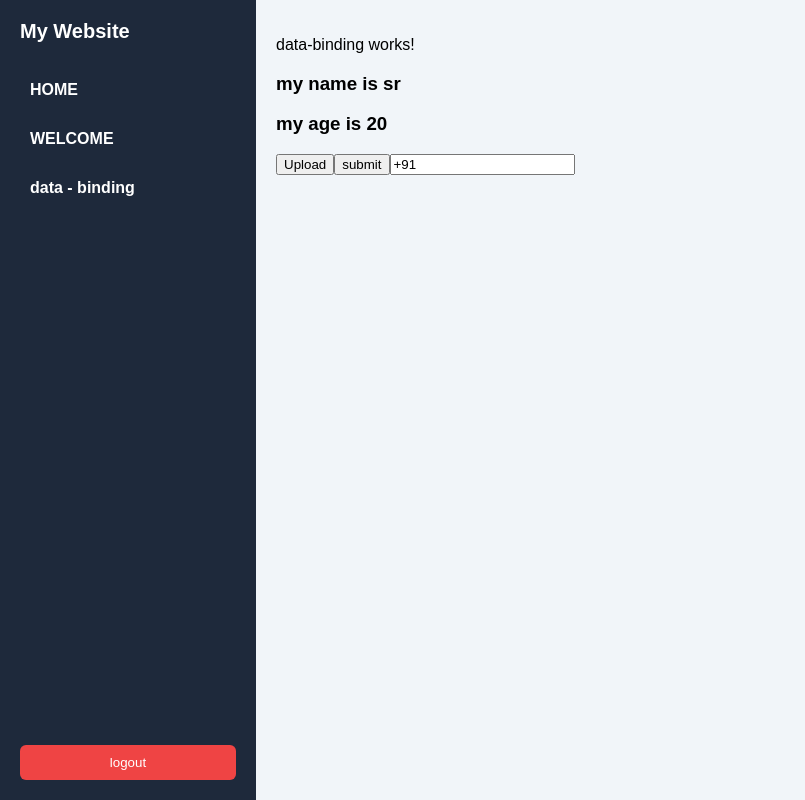
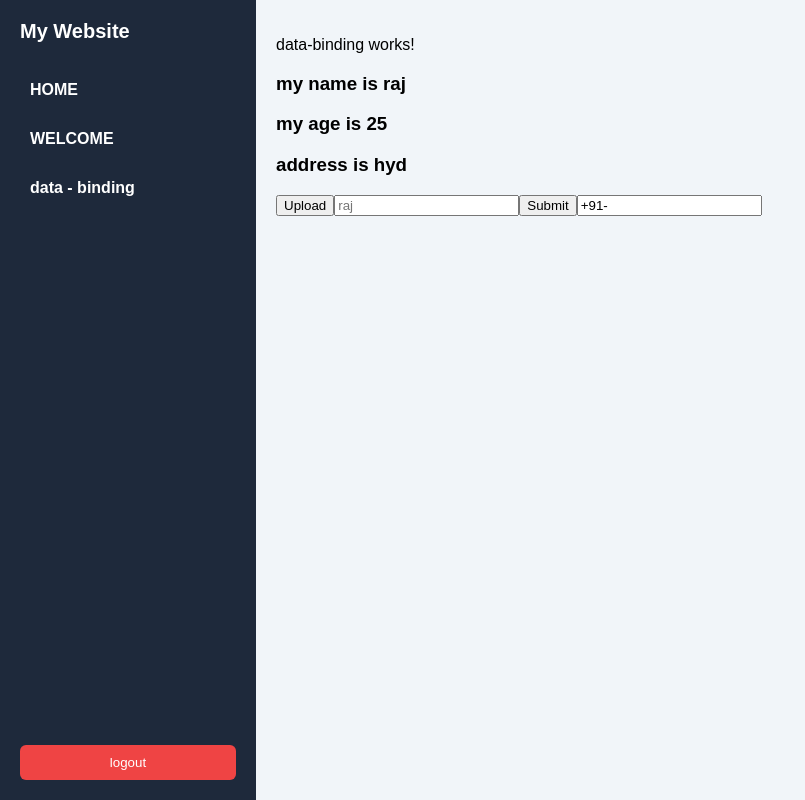
Before and after one commit to siva20510/my-app, an Angular app: page /dashboard/data-binding in a window 1280 px wide. Shown: the whole page, without its empty margins (0-805 px from the left). Built offline with nearby package versions, Linux system fonts and the light colour scheme.

Commit message:
Con: data binding

```diff
--- a/src/app/data-binding/data-binding.component.html
+++ b/src/app/data-binding/data-binding.component.html
@@ -4,12 +4,14 @@
 
 <h3>my name is {{name}}</h3>
 <h3>my age is {{age}}</h3>
+<h3>address is {{address}}</h3>
 
 <!-- property binding -->
  <button [disabled]="isInValid">Upload</button>
+ <input type="text" [placeholder]="name">
 
  <!--event binding  -->
- <button (click)="submit()">submit</button>
+ <button (click)="submit()">Submit</button>
 
  <!-- two way binding -->
   <input type="text" [(ngModel)] = "phone">
--- a/src/app/data-binding/data-binding.component.ts
+++ b/src/app/data-binding/data-binding.component.ts
@@ -8,13 +8,14 @@ import { Component } from '@angular/core';
 export class DataBindingComponent {
 
   //providing age
-  age:number = 20;
-  name:string = "sr";
+  age:number = 25;
+  name:string = "raj";
+  address:string = "hyd";
 
   isInValid:boolean = false;
-  phone:string = "+91"
+  phone:string = "+91-"
 
   submit(){
-    alert("submitted");
+    alert("submittedd");
   }
 }
```
